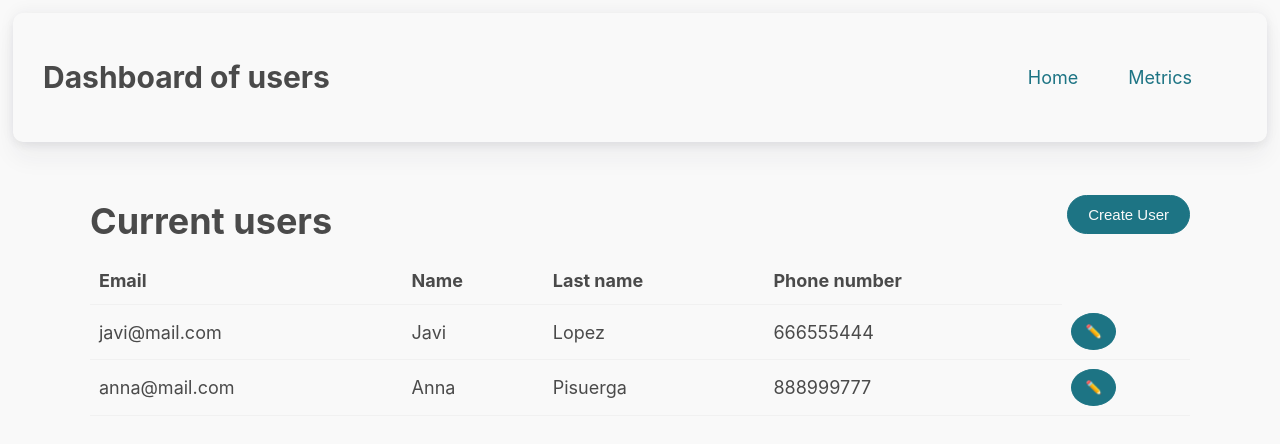
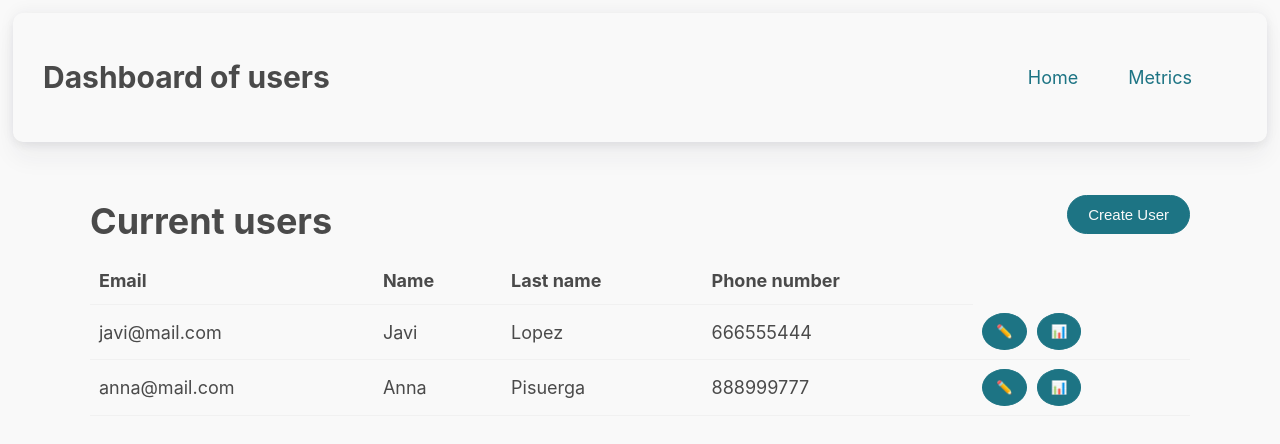
Before and after one commit to martin-garciablanco/users-crud-ts, a React (Vite) app in the folder frontend/: page / in a window 1280 px wide. Shown: the top 444 px of the page. Built offline with nearby package versions, Linux system fonts and the light colour scheme.

Commit message:
feat: :sparkles: Add button for redirecting to user details

```diff
--- a/frontend/src/sections/user/components/UsersTable/UsersTable.module.scss
+++ b/frontend/src/sections/user/components/UsersTable/UsersTable.module.scss
@@ -2,3 +2,6 @@
   border-radius: 100%;
   padding: 1rem 1.3rem;
 }
+.updateUserButton + .updateUserButton {
+  margin-left: 1rem;
+}
--- a/frontend/src/sections/user/components/UsersTable/UsersTable.tsx
+++ b/frontend/src/sections/user/components/UsersTable/UsersTable.tsx
@@ -1,3 +1,5 @@
+import { useNavigate } from "react-router-dom";
+
 import { User } from "../../../../domain/User";
 import styles from "./UsersTable.module.scss";
 
@@ -11,6 +13,12 @@ interface UsersTableProps {
 }
 
 export function UsersTable({ updateUser }: UsersTableProps) {
+	const navigate = useNavigate();
+
+	const seeUserDetails = (email: string) => {
+		navigate(`/users?email=${email}`);
+	};
+
 	return (
 		<table>
 			<thead>
@@ -33,6 +41,12 @@ export function UsersTable({ updateUser }: UsersTableProps) {
 								<button className={styles.updateUserButton} onClick={() => updateUser(user)}>
 									✏️
 								</button>
+								<button
+									className={styles.updateUserButton}
+									onClick={() => seeUserDetails(user.email)}
+								>
+									📊
+								</button>
 							</td>
 						</tr>
 					);
```
